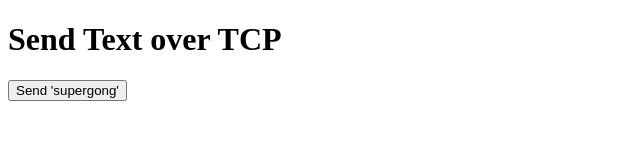
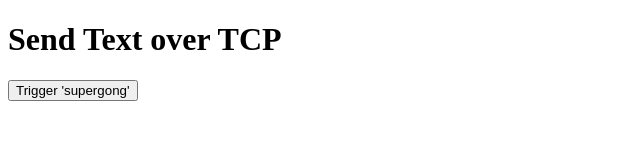
Before and after one commit to natefoxr/testingfrontend, a plain HTML site: page index.html in a window 1280 px wide. Shown: the full height of the page, 0-640 px from the left. Drawn offline with Linux system fonts and the light colour scheme.

Commit message:
Update index.html

```diff
--- a/index.html
+++ b/index.html
@@ -7,8 +7,8 @@
 </head>
 <body>
     <h1>Send Text over TCP</h1>
-    <button id="sendButton">Send 'supergong'</button>
-
+    <button id="triggerId">Trigger 'supergong'</button>
+    <div id="targetId>1</div>
     <script src="app.js"></script>
 </body>
 </html>
```
